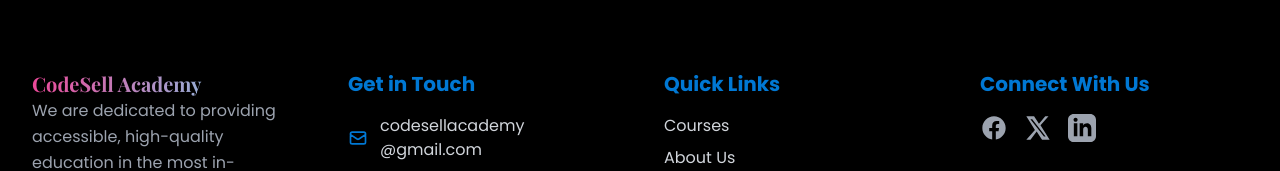
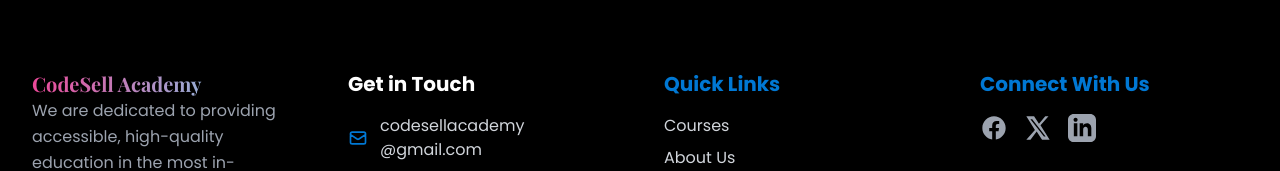
Before and after one commit to dashpranta145-design/codesell-academy, a React (Vite) app: page /contact in a window 1280 px wide. Shown: the part 1977-2148 px from the top of the page. Built offline with nearby package versions, Linux system fonts and the light colour scheme; a web font is replaced by a local one.

Commit message:
contact info changed

```diff
--- a/src/components/Footer.tsx
+++ b/src/components/Footer.tsx
@@ -28,14 +28,12 @@ const Footer: React.FC = () => {
 
           {/* Contact */}
           <div>
-            <h2 className="text-xl font-bold text-primary mb-4">
-              Get in Touch
-            </h2>
+            <h2 className="text-xl font-bold text-white mb-4">Get in Touch</h2>
             <ul className="space-y-3">
               <li className="flex items-center gap-3">
                 <MailIcon className="w-5 h-5 text-primary" />
                 <a
-                  href="mailto:contact@codesell.academy"
+                  href="mailto:codesellacademy@gmail.com"
                   className="hover:text-primary transition-colors"
                 >
                   codesellacademy <br />
@@ -45,7 +43,7 @@ const Footer: React.FC = () => {
               <li className="flex items-center gap-3">
                 <PhoneIcon className="w-5 h-5 text-primary" />
                 <a
-                  href="tel:+1234567890"
+                  href="tel:+8801876675145"
                   className="hover:text-primary transition-colors"
                 >
                   +880 1876675145
```
